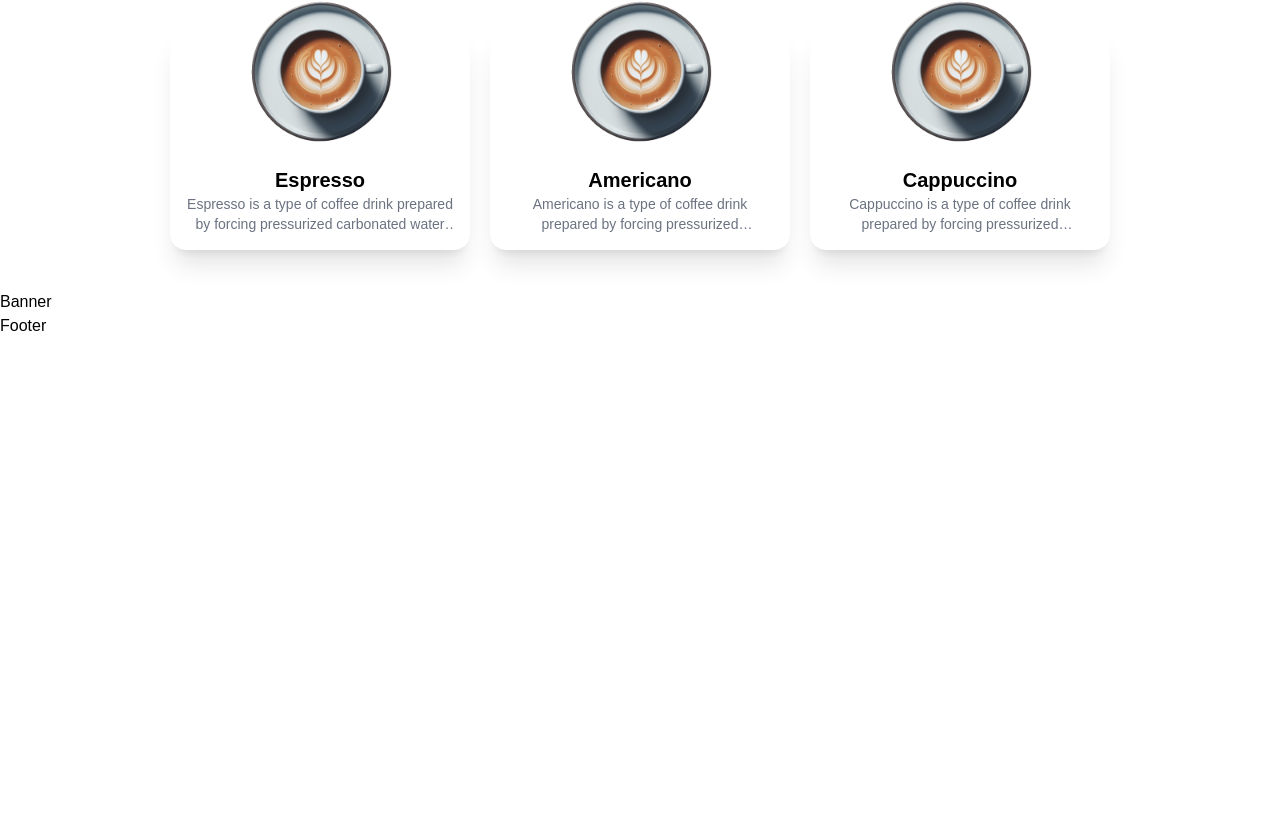
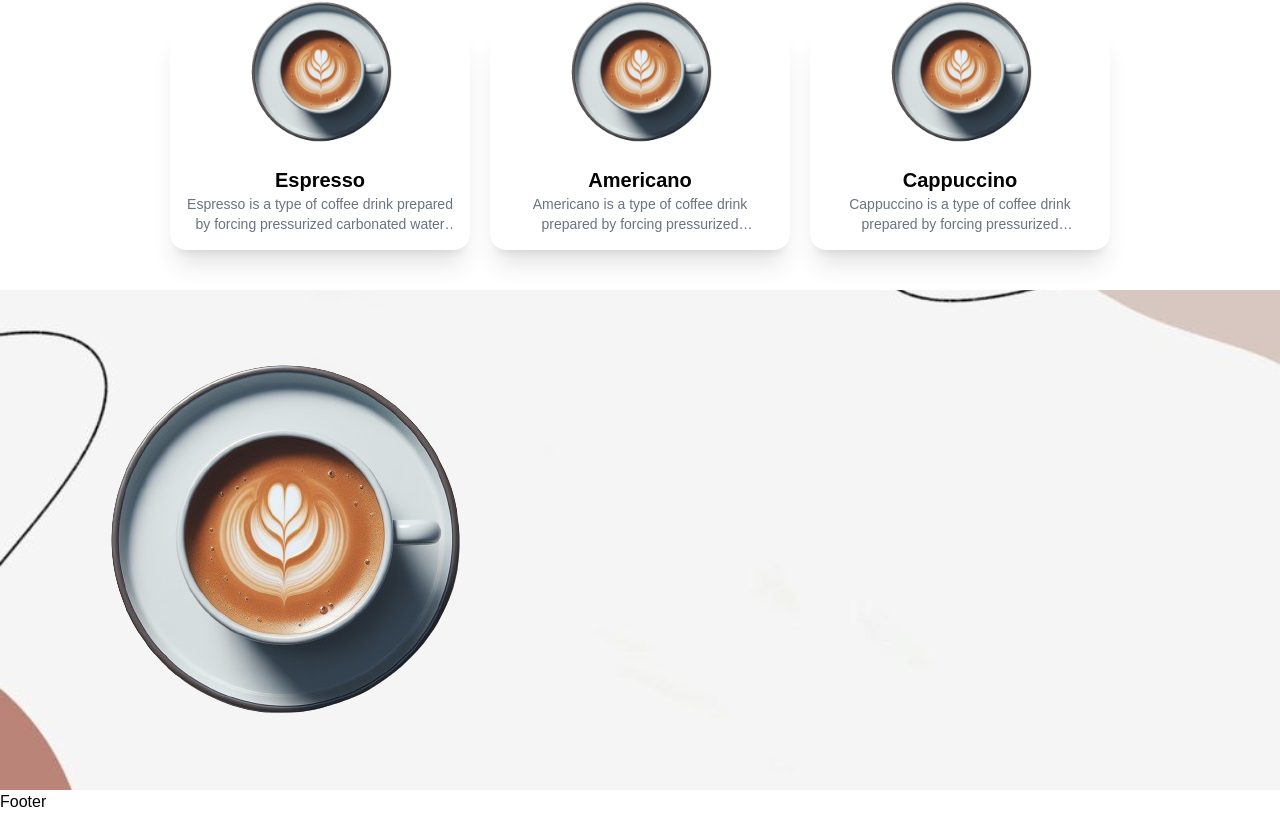
Before and after one commit to hernanhawryluk/react-coffee-app, a React (Vite) app: page / in a window 1280 px wide. Shown: the part 732-1546 px from the top of the page. Before the commit the page ends 1070 px from the top, so only its background shows below. Built offline with nearby package versions, Linux system fonts and the light colour scheme.

Commit message:
A few changes to the Banner

```diff
--- a/src/components/home/Banner.tsx
+++ b/src/components/home/Banner.tsx
@@ -1,5 +1,28 @@
+import bannerImg from "../../assets/coffee-white.png";
+import backgroundImg from "../../assets/coffee-texture.jpg";
+
+const bgImage = {
+  backgroundImage: `url(${backgroundImg})`,
+  backgroundColor: "#270c03",
+  backgroundPosition: "center",
+  backgroundRepeat: "no-repeat",
+  backgroundSize: "cover",
+  height: "100%",
+  width: "100%",
+};
+
 const Banner = () => {
-  return <div>Banner</div>;
+  return (
+    <section style={bgImage}>
+      <div className="container">
+        <div className="flex gap-6">
+          <div>
+            <img src={bannerImg} alt="Banner Image" className="" />
+          </div>
+        </div>
+      </div>
+    </section>
+  );
 };
 
 export default Banner;
```
Also changed, not shown: src/assets/coffee-texture.jpg (added).
